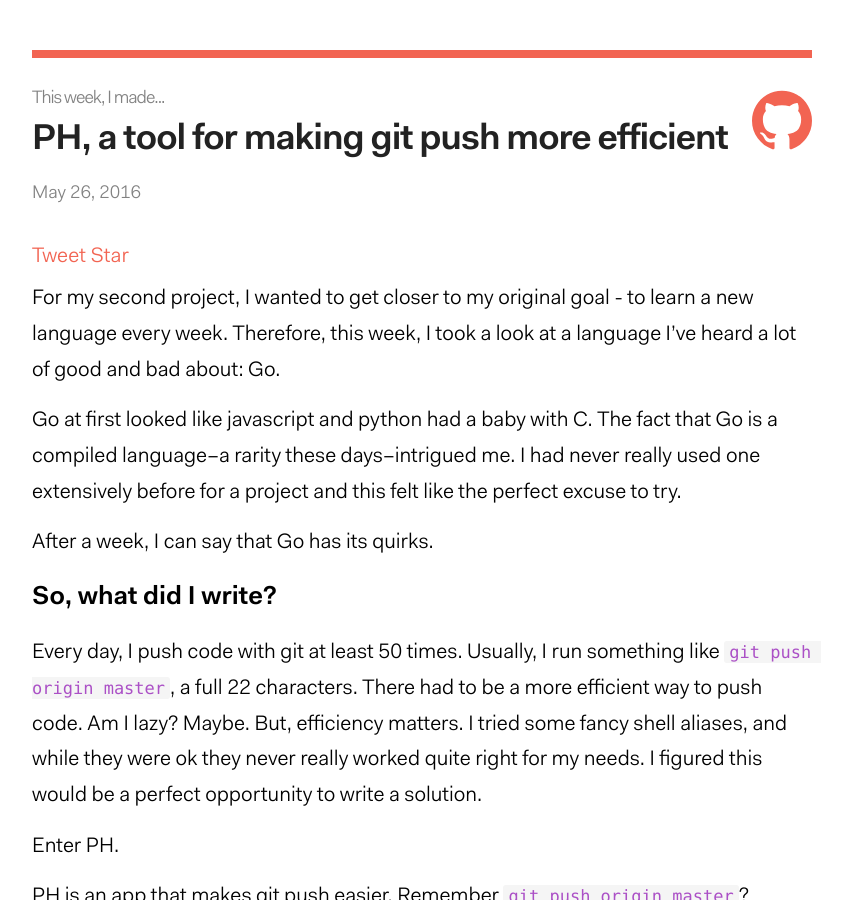
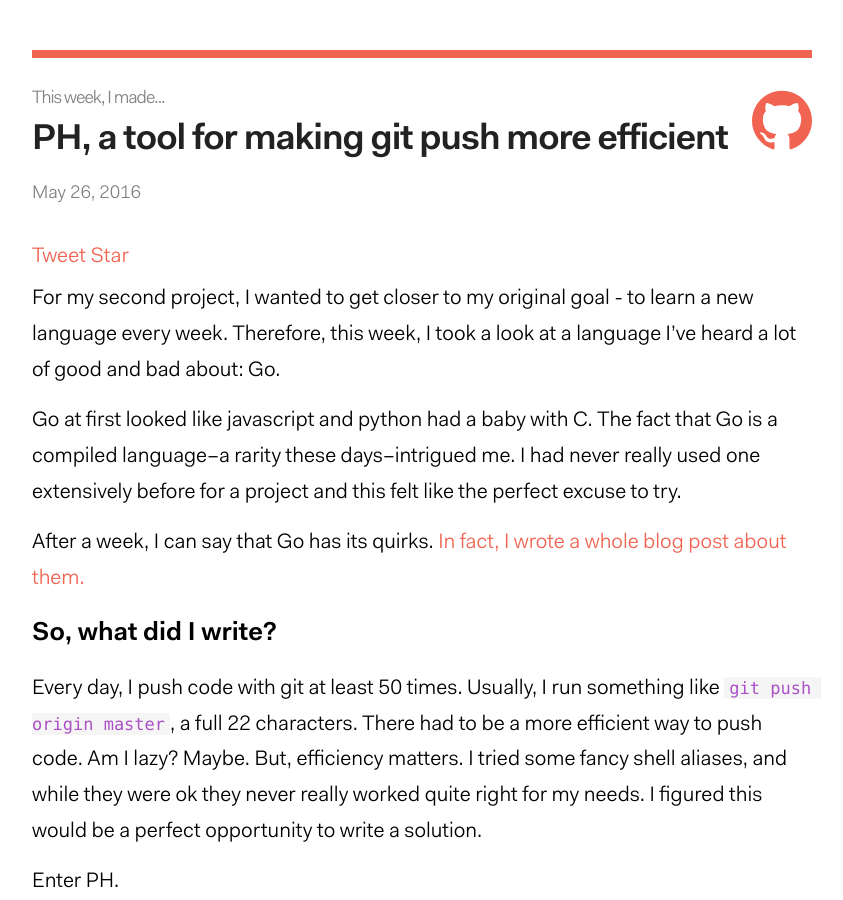
Before and after one commit to weeklyhack/weeklyhack.github.io, a Jekyll site: the page built from _posts/2016-05-26-PH.md, in a window 1280 px wide and 900 px high. Shown: the whole window, without its empty margins (218-1061 px from the left). Built offline with Jekyll 4.4.1, drawn with Linux system fonts in a browser that asks for light colours; comment, search, counter and statistics services are not loaded; some of the changed text lies outside the part shown.

Commit message:
add apipush desc and wrap terminal gif

```diff
--- a/_posts/2016-05-26-PH.md
+++ b/_posts/2016-05-26-PH.md
@@ -16,7 +16,8 @@
 used one extensively before for a project and this felt like the perfect excuse
 to try.
 
-After a week, I can say that Go has its quirks.
+After a week, I can say that Go has its quirks. [In fact, I wrote a whole blog
+post about them.]()
 
 ### So, what did I write?
 
@@ -34,7 +35,9 @@
 more complex, like `git pull origin branch -v`? Simple, just do `ph
 lobv`. Enough with my convoluted examples, here's it in action:
 
-![PH in action](/assets/images/posts/ph.gif)
+<div style="overflow: hidden; widht: 100%;">
+  <img alt="PH in action" src="/assets/images/posts/ph.gif" style="min-width: 500px;" />
+</div>
 
 <!--
 ### Still unconvinced?
```
Also changed, not shown: _posts/2016-05-21-ApiPush.md (+1 -1 lines), 2 other files.
